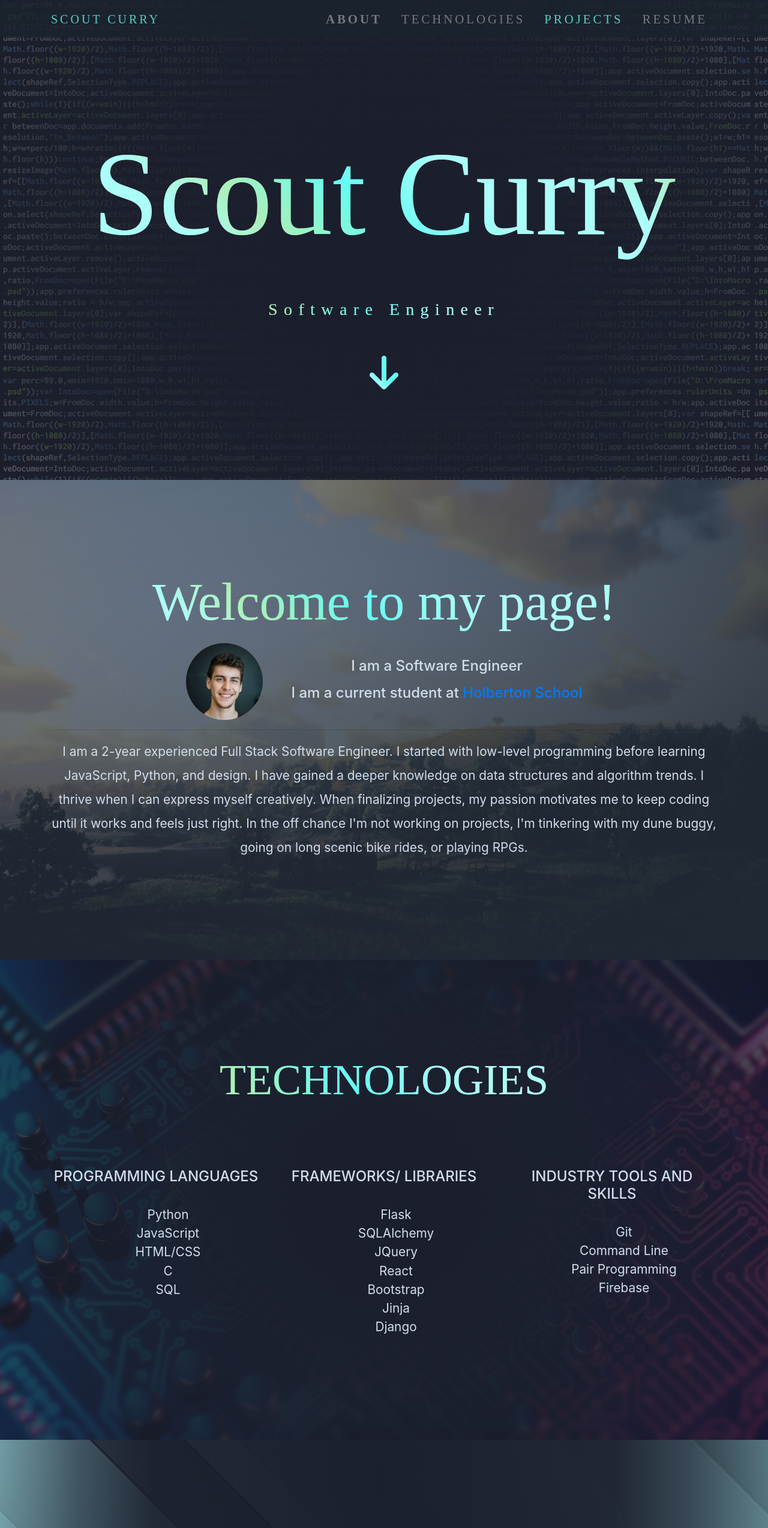
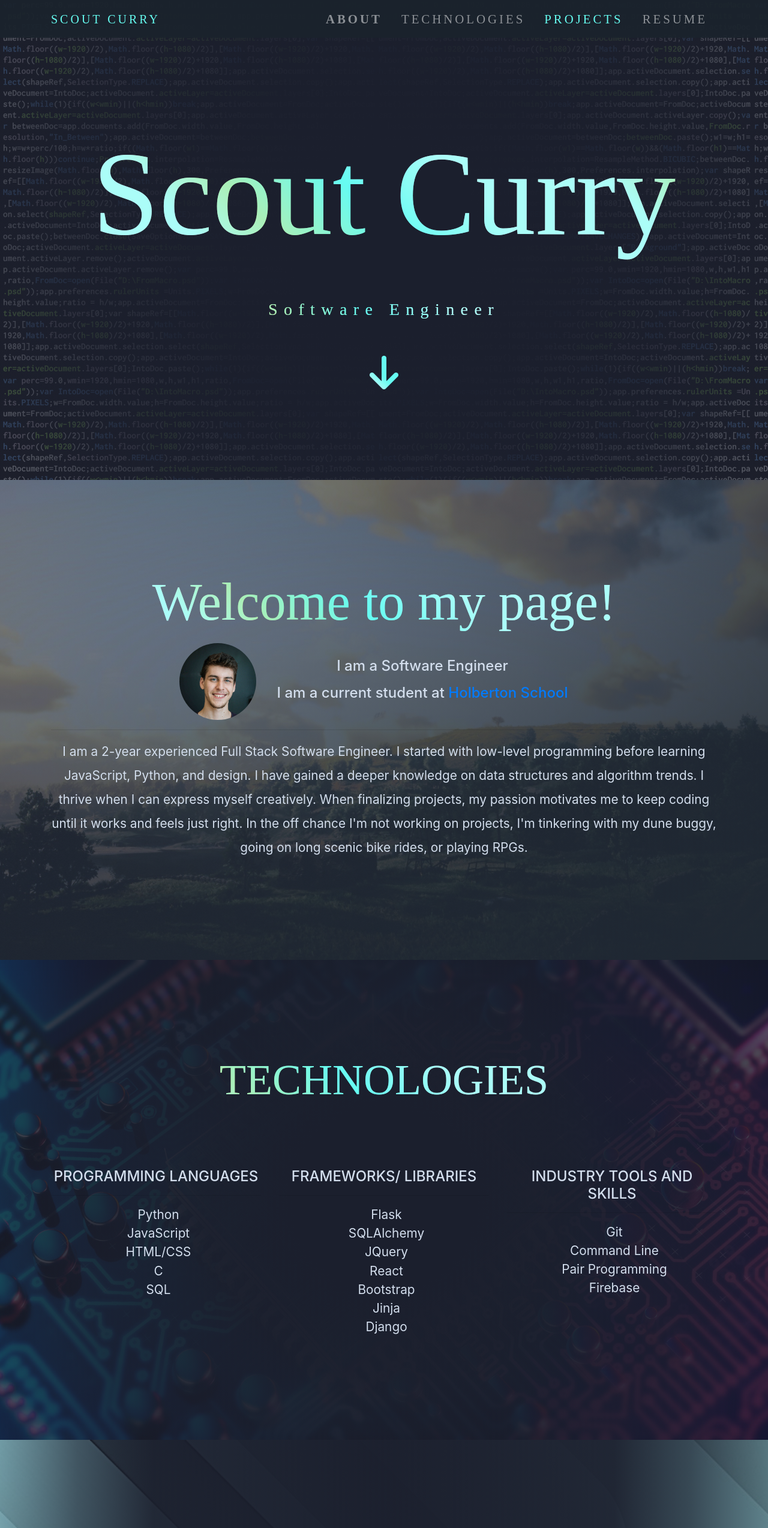
Before and after one commit to scurry222/Personal_Website, a website with bundled scripts: page templates/index.html in a window 1280 px wide. Shown: the top 2547 px of the page at 60% size. Built offline with nearby package versions, Linux system fonts and the light colour scheme; a web font is replaced by a local one.

Commit message:
media query fixes

```diff
--- a/static/css/styles.css
+++ b/static/css/styles.css
@@ -97,10 +97,6 @@ ul li {
   font-size: var(--normal-text);
 }
 
-.md-opacity {
-  opacity: 0.8;
-}
-
 .navbar-dark .navbar-nav .active>.nav-link, .navbar-dark .navbar-nav .nav-link.active, .navbar-dark .navbar-nav .nav-link.show, .navbar-dark .navbar-nav .show>.nav-link {
   color: var(--color4) !important;
 }
@@ -196,6 +192,10 @@ ul li {
 
 .bg-2 {
   background: var(--color2-dark)!important;
+}
+
+.bg-opacity-2 {
+  background: rgb(27, 35, 45, 0.95);
 }
 
 .text-3 {
@@ -306,7 +306,7 @@ ul li {
   }
 }
 
-@media only screen and (max-width: 480px) {
+@media only screen and (max-width: 575px) {
 
 
   .huge {
@@ -321,9 +321,4 @@ ul li {
   a.medium {
     font-size: 1.5rem;
   }
-  .img {
-    width: 6rem;
-    height: 4rem;
-    background-size: 4rem;
-  }
 }
--- a/templates/index.html
+++ b/templates/index.html
@@ -22,7 +22,7 @@
 
 <body id="page-top">
 
-  <nav class="navbar navbar-expand-lg navbar-dark bg-2 md-opacity fixed-top" id="mainNav">
+  <nav class="navbar navbar-expand-lg navbar-dark bg-opacity-2 fixed-top" id="mainNav">
     <div class="container">
       <a class="navbar-brand js-scroll-trigger pixie text-4 md-l-space" href="#page-top">SCOUT CURRY</a>
       <button class="navbar-toggler" type="button" data-toggle="collapse" data-target="#navbarResponsive" aria-controls="navbarResponsive" aria-expanded="false" aria-label="Toggle navigation">
@@ -62,9 +62,9 @@
        <div class="row">
         <div class="col-lg-12 col-lg-offset-2">
           <h3 class="text-3 display-2 shimmer mx-auto plat-nomor pb-2">Welcome to my page!</h3>
-            <div class="d-flex flex-direction-row justify-content-center align-content-center">
-              <div class="img img-responsive rounded-circle mr-0 mr-md-5" id="pro-pic"></div>
-              <div class="mt-4">
+            <div class="d-md-block d-lg-flex flex-direction-row justify-content-center align-content-center">
+              <div class="img img-responsive rounded-circle m-auto m-lg-0" id="pro-pic"></div>
+              <div class="mt-4 col col-lg-6">
                 <h4 class="text-3 pb-2">I am a Software Engineer</h4>
                 <h4 class="text-3">I am a current student at <a href="https://www.holbertonschool.com/">Holberton School</a></h4>
               </div>
@@ -81,12 +81,12 @@
   <section id="technologies" class="d-flex align-items-center">
     <div class="container mx-auto text-center">
       <h2 class="text-4 display-3 pb-5 shimmer plat-nomor">TECHNOLOGIES</h2>
-      <div class="row pt-5">
-        <div class="col-lg-4 mx-auto text-center">
+      <div class="row pt-5 text-center">
+        <div class="col-lg-4">
           <div class="languages">
             <h4 class="text-3 tech">Programming Languages</h4>
             <hr>
-            <ul class="text-3">
+            <ul class="text-3 pl-2">
               <li>Python</li>
               <li>JavaScript</li>
               <li>HTML/CSS</li>
@@ -95,11 +95,11 @@
             </ul>
           </div>
         </div>
-        <div class="col-lg-4 mx-auto text-center">
+        <div class="col-lg-4">
           <div class="frameworks">
             <h4 class="text-3 tech">Frameworks/ Libraries</h4>
             <hr>
-            <ul class="text-3">
+            <ul class="text-3 pl-2">
               <li>Flask</li>
               <li>SQLAlchemy</li>
               <li>JQuery</li>
@@ -110,11 +110,11 @@
             </ul>
           </div>
         </div>
-        <div class="col-lg-4 mx-auto text-center">
+        <div class="col-lg-4">
           <div class="tools">
             <h4 class="text-3 tech">Industry tools and skills</h4>
             <hr>
-            <ul class="text-3">
+            <ul class="text-3 pl-2">
               <li>Git</li>
               <li>Command Line</li>
               <li>Pair Programming</li>
```
